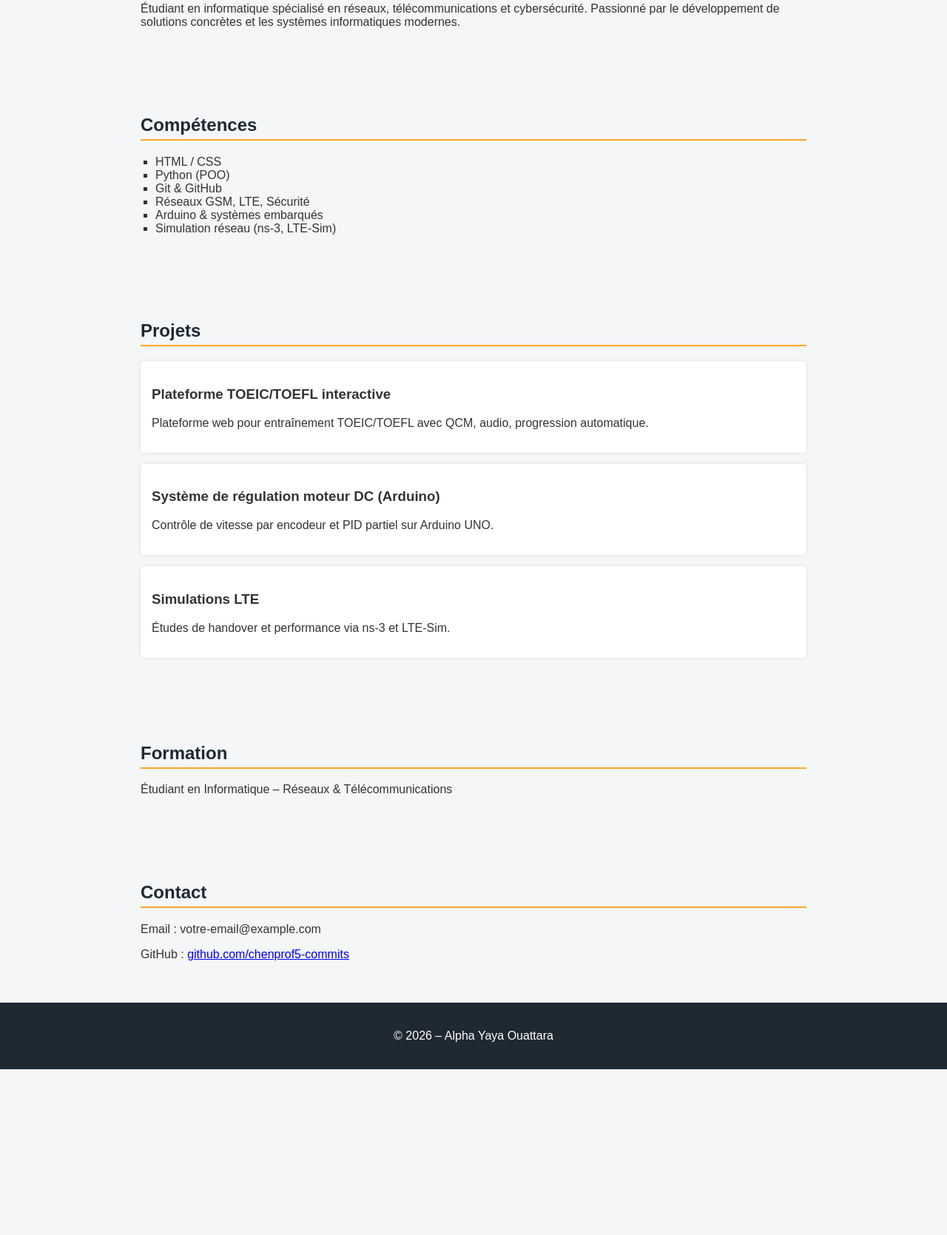
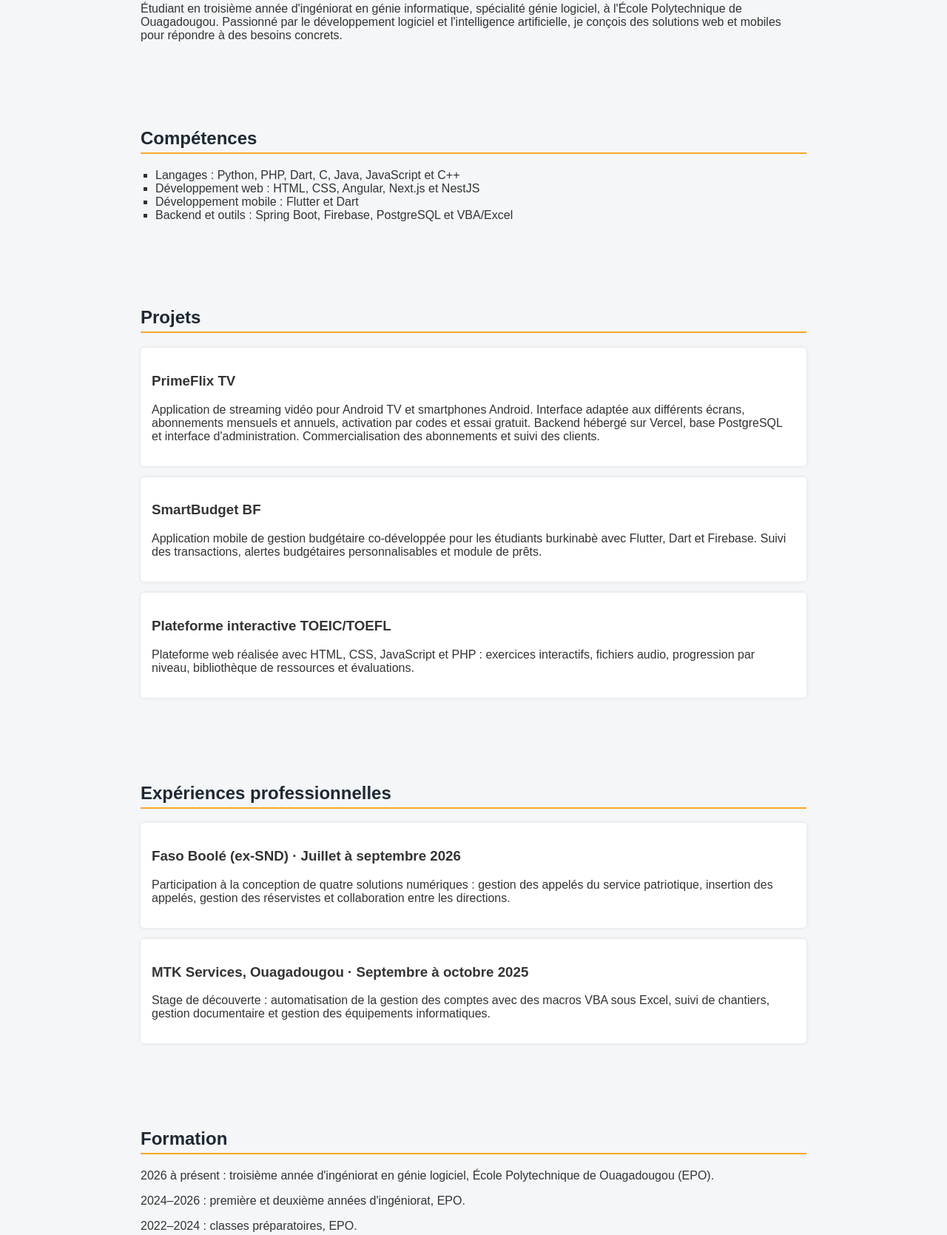
Before and after one commit to chenprof5-commits/chenprof5-commits.github.io, a plain HTML site: page index.html in a window 1280 px wide. Shown: the part 404-2073 px from the top of the page at 74% size. Before the commit the page ends 1849 px from the top, so only its background shows below. Drawn offline with Linux system fonts and the light colour scheme.

Commit message:
Mettre à jour le portfolio depuis le CV

```diff
--- a/index.html
+++ b/index.html
@@ -2,6 +2,8 @@
 <html lang="fr">
 <head>
     <meta charset="UTF-8">
+    <meta name="viewport" content="width=device-width, initial-scale=1.0">
+    <meta name="description" content="Portfolio d'Alpha Yaya Ouattara, élève ingénieur en génie logiciel à l'École Polytechnique de Ouagadougou.">
     <title>Alpha Yaya Ouattara | Portfolio</title>
     <link rel="stylesheet" href="style.css">
 </head>
@@ -9,56 +11,101 @@
 
 <header class="hero">
     <h1>Alpha Yaya Ouattara</h1>
-    <p>Développeur | Réseaux & Sécurité | Étudiant en Informatique</p>
+    <p>Élève ingénieur en génie logiciel | Développement web et mobile</p>
     <a href="#contact" class="btn">Me contacter</a>
 </header>
 
+<main>
     <section id="about">
         <h2>À propos</h2>
         <p>
-        Étudiant en informatique spécialisé en réseaux, télécommunications et cybersécurité.
-        Passionné par le développement de solutions concrètes et les systèmes informatiques modernes.
+            Étudiant en troisième année d'ingéniorat en génie informatique, spécialité génie logiciel,
+            à l'École Polytechnique de Ouagadougou. Passionné par le développement logiciel et
+            l'intelligence artificielle, je conçois des solutions web et mobiles pour répondre à des besoins concrets.
         </p>
     </section>
 
     <section id="skills">
         <h2>Compétences</h2>
         <ul>
-        <li>HTML / CSS</li>
-        <li>Python (POO)</li>
-        <li>Git & GitHub</li>
-        <li>Réseaux GSM, LTE, Sécurité</li>
-        <li>Arduino & systèmes embarqués</li>
-        <li>Simulation réseau (ns-3, LTE-Sim)</li>
+            <li>Langages : Python, PHP, Dart, C, Java, JavaScript et C++</li>
+            <li>Développement web : HTML, CSS, Angular, Next.js et NestJS</li>
+            <li>Développement mobile : Flutter et Dart</li>
+            <li>Backend et outils : Spring Boot, Firebase, PostgreSQL et VBA/Excel</li>
         </ul>
     </section>
 
     <section id="projects">
         <h2>Projets</h2>
         <div class="project">
-        <h3>Plateforme TOEIC/TOEFL interactive</h3>
-        <p>Plateforme web pour entraînement TOEIC/TOEFL avec QCM, audio, progression automatique.</p>
+            <h3>PrimeFlix TV</h3>
+            <p>
+                Application de streaming vidéo pour Android TV et smartphones Android. Interface adaptée aux
+                différents écrans, abonnements mensuels et annuels, activation par codes et essai gratuit.
+                Backend hébergé sur Vercel, base PostgreSQL et interface d'administration.
+                Commercialisation des abonnements et suivi des clients.
+            </p>
         </div>
         <div class="project">
-        <h3>Système de régulation moteur DC (Arduino)</h3>
-        <p>Contrôle de vitesse par encodeur et PID partiel sur Arduino UNO.</p>
+            <h3>SmartBudget BF</h3>
+            <p>
+                Application mobile de gestion budgétaire co-développée pour les étudiants burkinabè avec
+                Flutter, Dart et Firebase. Suivi des transactions, alertes budgétaires personnalisables
+                et module de prêts.
+            </p>
         </div>
         <div class="project">
-        <h3>Simulations LTE</h3>
-        <p>Études de handover et performance via ns-3 et LTE-Sim.</p>
+            <h3>Plateforme interactive TOEIC/TOEFL</h3>
+            <p>
+                Plateforme web réalisée avec HTML, CSS, JavaScript et PHP : exercices interactifs,
+                fichiers audio, progression par niveau, bibliothèque de ressources et évaluations.
+            </p>
+        </div>
+    </section>
+
+    <section id="experience">
+        <h2>Expériences professionnelles</h2>
+        <div class="project">
+            <h3>Faso Boolé (ex-SND) · Juillet à septembre 2026</h3>
+            <p>
+                Participation à la conception de quatre solutions numériques : gestion des appelés du service
+                patriotique, insertion des appelés, gestion des réservistes et collaboration entre les directions.
+            </p>
+        </div>
+        <div class="project">
+            <h3>MTK Services, Ouagadougou · Septembre à octobre 2025</h3>
+            <p>
+                Stage de découverte : automatisation de la gestion des comptes avec des macros VBA sous Excel,
+                suivi de chantiers, gestion documentaire et gestion des équipements informatiques.
+            </p>
         </div>
     </section>
 
     <section id="education">
         <h2>Formation</h2>
-    <p>Étudiant en Informatique – Réseaux & Télécommunications</p>
+        <p>2026 à présent : troisième année d'ingéniorat en génie logiciel, École Polytechnique de Ouagadougou (EPO).</p>
+        <p>2024–2026 : première et deuxième années d'ingéniorat, EPO.</p>
+        <p>2022–2024 : classes préparatoires, EPO.</p>
+    </section>
+
+    <section id="languages">
+        <h2>Langues</h2>
+        <ul>
+            <li>Français : langue maternelle</li>
+            <li>Anglais et mooré : bilingue</li>
+            <li>Dioula : niveau intermédiaire</li>
+            <li>Mandarin et allemand : débutant</li>
+        </ul>
     </section>
 
     <section id="contact">
         <h2>Contact</h2>
-    <p>Email : votre-email@example.com</p>
+        <p>Email : <a href="mailto:alphayayaouattara0@gmail.com">alphayayaouattara0@gmail.com</a></p>
+        <p>Téléphone : <a href="tel:+22674431164">+226 74 43 11 64</a></p>
+        <p>Localisation : Ouagadougou, Karpala</p>
         <p>GitHub : <a href="https://github.com/chenprof5-commits">github.com/chenprof5-commits</a></p>
     </section>
+</main>
 
 <footer>
     <p>© 2026 – Alpha Yaya Ouattara</p>
```
Lines whose indentation alone changed are shown as unchanged.
